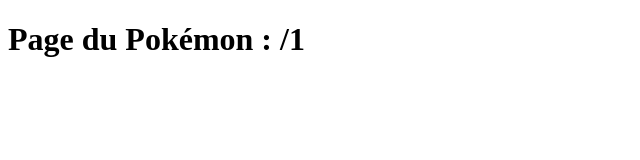
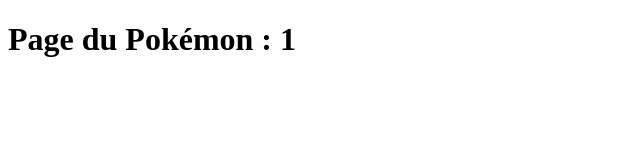
Before and after one commit to chambrin/PokeNext, a Next.js app: page /1 in a window 1280 px wide. Shown: the top 160 px of the page, without its empty margins (0-640 px from the left). Built offline with nearby package versions, Linux system fonts and the light colour scheme.

Commit message:
🎨 Ajout des composant pour la page info pokemon
ajout des composant qui vont accueillir les donné du pokemon selectoinné

```diff
--- a/app/[pokemon]/page.tsx
+++ b/app/[pokemon]/page.tsx
@@ -8,15 +8,19 @@
     const router = useRouter();
     const searchParams = useSearchParams();
     const pathname = usePathname();
+    // enleve le / du pathname
+    const pathnameWithoutSlash = pathname.slice(1);
 
 
     //requete pour récupérer les infos du pokemon
-  const url = `https://pokeapi.co/api/v2/pokemon${pathname}`;
+  const FetchInfoUniquePokemon = `https://pokeapi.co/api/v2/pokemon/${pathnameWithoutSlash}`;
+
+
 
 
     return (
         <div>
-            <h1>Page du Pokémon : {pathname}</h1>
+            <h1>Page du Pokémon : {pathnameWithoutSlash}</h1>
             {/* Ajoutez ici le reste de votre code pour afficher les détails du Pokémon */}
         </div>
     );
```
Also changed, not shown: app/components/PagePokemon/PokeEvolution.tsx (added), app/components/PagePokemon/PokeIllustration.tsx (added), app/components/PagePokemon/PokeStats.tsx (added), app/components/PagePokemon/PokeWeakness.tsx (added).
